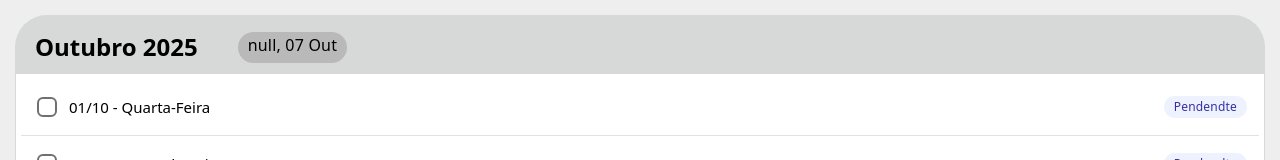
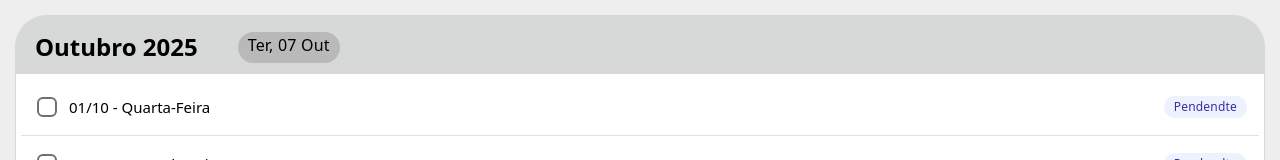
Before and after one commit to Gustavo-Falcao/gerenciador-aulas, a React (Vite) app: page / in a window 1280 px wide. Shown: the top 160 px of the page. Built offline with nearby package versions, Linux system fonts and the light colour scheme.

Commit message:
Implementado parcialmente a tela de meses.

```diff
--- a/src/components/modal.jsx
+++ b/src/components/modal.jsx
@@ -1,4 +1,4 @@
-function Modal({isOpen, onFecharModal}) {
+function Modal({isOpen, onFecharModal, onFecharMes}) {
     if (isOpen) {
         return (
             <div className='background-modal'>
@@ -9,7 +9,7 @@ function Modal({isOpen, onFecharModal}) {
                     </div>
                     <div className="options">
                         <button onClick={onFecharModal} className="bot-modal">Cancel</button>
-                            <button className="bot-modal fechar">Fechar</button>
+                        <button onClick={onFecharMes} className="bot-modal fechar">Fechar</button>
                     </div>
                 </div>
             </div>
--- a/src/helpers/handlerDias.js
+++ b/src/helpers/handlerDias.js
@@ -47,11 +47,11 @@ function gerarDiaSemana(dia) {
     switch(dia) {
         case 0: diaSemana = "Dom"; break;
         case 1: diaSemana = "Seg"; break;
-        case 3: diaSemana = "Ter"; break;
-        case 4: diaSemana = "Qua"; break;
-        case 5: diaSemana = "Qui"; break;
-        case 6: diaSemana = "Sex"; break;
-        case 7: diaSemana = "Sáb"; break;
+        case 2: diaSemana = "Ter"; break;
+        case 3: diaSemana = "Qua"; break;
+        case 4: diaSemana = "Qui"; break;
+        case 5: diaSemana = "Sex"; break;
+        case 6: diaSemana = "Sáb"; break;
     }
 
     return diaSemana
--- a/src/helpers/handlerId.js
+++ b/src/helpers/handlerId.js
@@ -1,7 +1,3 @@
 export function gerarIdKey() {
     return crypto?.randomUUID?.() ?? Math.random().toString(36).slice(2);
 }
-
-export function gerarIdBasic() {
-    return parseInt(Math.random() * 1000);
-}
--- a/src/pages/mesAtual.jsx
+++ b/src/pages/mesAtual.jsx
@@ -1,15 +1,15 @@
 import '../styles/mesAtual.css';
 import { gerarObjetoMesAtual, gerarTitulo, isObjetoAtual, gerarDataAtualTitulo} from '../helpers/handlerDias';
-import { useEffect, useRef, useState } from 'react';
+import { useEffect, useState } from 'react';
 import { formatarDinheiro } from '../helpers/handlerCurrency';
 import Modal from '../components/modal';
+import { gerarIdKey } from '../helpers/handlerId';
 
 function MesAtual() {
     const [objetoMesAtual, setObjetoMesAtual] = useState(() => {
         const objeto = localStorage.getItem('objMesAtual');
         if(objeto) {
-            const objFormat = JSON.parse(objeto);
-            return isObjetoAtual(objFormat) ? objFormat : gerarObjetoMesAtual();
+            return JSON.parse(objeto);
         }
         return gerarObjetoMesAtual();
     })
@@ -34,6 +34,15 @@ function MesAtual() {
 
     function toggle(id) {
         setObjetoMesAtual(prev => ({...prev, arrayDias: prev.arrayDias.map((item) => item.id === id ? {...item, marcado: !item.marcado} : item)}));
+    }
+
+    function fecharMes() {
+        const obj = localStorage.getItem('objMes')
+        if(obj) {
+            const objFormat = JSON.parse(obj)
+            //logica para o objeto que acabei de pegar e adicionar mais um que é o mes atual
+        }
+        localStorage.setItem('objMes', JSON.stringify({}))
     }
 
     const listaUl = <ul className='checklist clean'>
@@ -83,7 +92,7 @@ function MesAtual() {
                     </div> : null}
                 </div>
             </div>
-            <Modal isOpen={botOpenModal} onFecharModal={() => {setBotOpenModal(!botOpenModal)}} />
+            <Modal isOpen={botOpenModal} onFecharModal={() => {setBotOpenModal(!botOpenModal)}} onFecharMes={fecharMes} />
         </>
     )
 }
--- a/src/pages/meses.jsx
+++ b/src/pages/meses.jsx
@@ -1,23 +1,61 @@
+import { useState } from 'react';
+import { gerarTitulo } from '../helpers/handlerDias.js';
+import { formatarDinheiro } from '../helpers/handlerCurrency.js';
 import '../styles/meses.css';
 function Meses() {
+
+    const [objMeses, setObjMeses] = useState(() => {
+        const objeto = localStorage.getItem('objMes');
+        if(objeto) {
+            return JSON.parse(objeto)
+        }
+        return null
+    })
+
+    const anos = [
+        {value: "a24", label: "2024"},
+        {value: "a25", label: "2025"},
+        {value: "a26", label: "2026"},
+    ];
+
+    const [ano, setAno] = useState("")
+
     return (
         <div className="container">
             <header className="header">
                 <div className="title">Histórico de Meses</div>
                 <div className="filters">
-                    <select className="select" aria-label="Selecionar ano">
-                        <option value="" hidden>Ano</option>
-                        <option value="">2025</option>
-                        <option value="">2024</option>
-                        <option value="">2023</option>
+                    <select
+                        className="select"
+                        name="ano"
+                        value={ano}
+                        onChange={(e) => setAno(e.target.value)}
+                        required
+                    >
+                        <option value="" disabled hidden>Ano</option>
+                        {anos.map((a) => (<option key={a.value} value={a.value}>{a.label}</option>))}
                     </select>
                     <input className="search" type="search" placeholder="Buscar: janeiro..." aria-label="Buscar"/>
                 </div>
             </header>
-            <section className="summary">
+            {/* <section className="summary">
                 <div>2025: <strong>10/12</strong>  meses pagos * Total no ano: <strong>R$ 3.210,00</strong></div>
                 <div className="progress" aria-hidden="true"><span></span></div>
-            </section>
+            </section> */}
+
+            {objMeses === null ? <p>Nenhum mes ainda...</p> : objMeses.map((mes) => (
+                <article className='card' key={mes.id}>
+                    <div className='row'>
+                        <div>
+                            <strong>{gerarTitulo(mes.mes, mes.ano)}</strong>
+                        </div>
+                        <span className='status'>Pago</span>
+                    </div>
+                    <div>
+                        {mes.quantAula} • {formatarDinheiro(mes.valorTotal)}
+                    </div>
+                </article>
+            ))}
 
             <section className="grid" id="grid">
                 <article className="card" data-search="jan janeiro pago">
@@ -28,7 +66,7 @@ function Meses() {
                     <div>9 aulas • R$ 270,00</div>
                     <div className="actions">
                         <details>
-                            <summary className="btn">Ver detalhes ▾</summary>
+                            <summary className="btn">Ver detalhes</summary>
                             <div>Dias: 01/01, 03/01, 05/01, 08/01, 12/01, 15/01, 19/01, 22/01, 29/01</div>
                             <div>Observações: —</div>
                             <div><strong>Total:</strong> 9 x R$ 30,00 = R$ 270,00</div>
```
Lines whose indentation alone changed are shown as unchanged.
